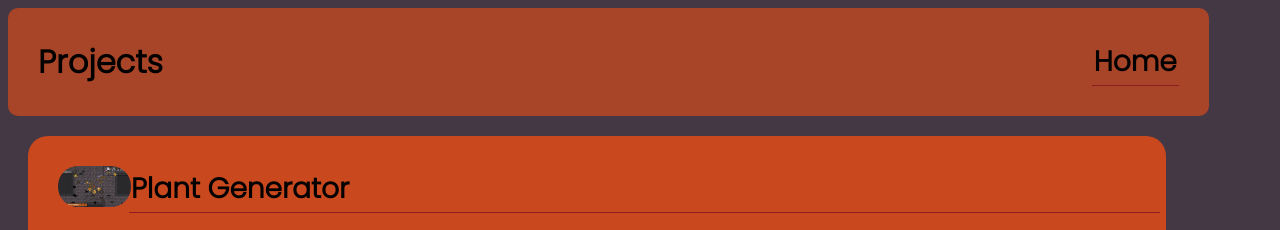
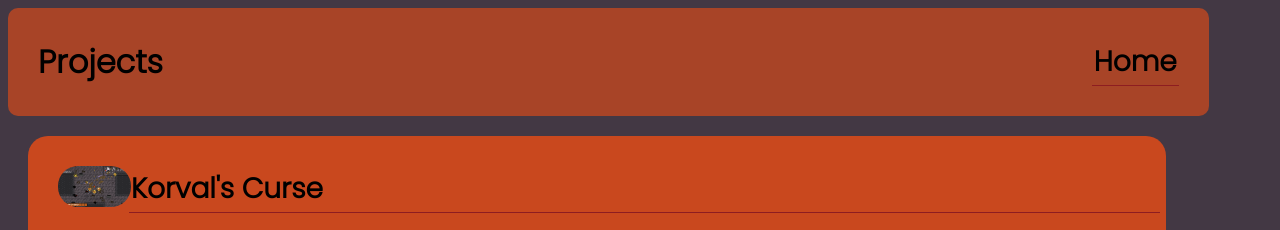
Before and after one commit to DereferenceMyPointer/dereferencemypointer.github.io, a website: page Projects/portfolio.html in a window 1280 px wide. Shown: the top 230 px of the page. Drawn offline with Linux system fonts and the light colour scheme.

Commit message:
Update portfolio.html

```diff
--- a/Projects/portfolio.html
+++ b/Projects/portfolio.html
@@ -15,7 +15,7 @@
         <section class="portfolio-item">
             <a href="/Projects/KorvalCurseWGL_Beta_1.1.0/index.html"><img src="/Projects/KorvalCurseWGL_Beta_1.1.0/Chaos.png"></a>
             <article>
-                <h2 class="link"><a href="/Projects/Plantgen/plant-generator.html">Plant Generator</a></h2>
+                <h2 class="link"><a href="/Projects/Plantgen/plant-generator.html">Korval's Curse</a></h2>
                 <p>
                     Created in two weeks for the UW Game Dev Club Winter Jam 2021, this project is a
                     2D top-down game with roguelike mechanics. It has dynamic soundtracking, a flexible
```
